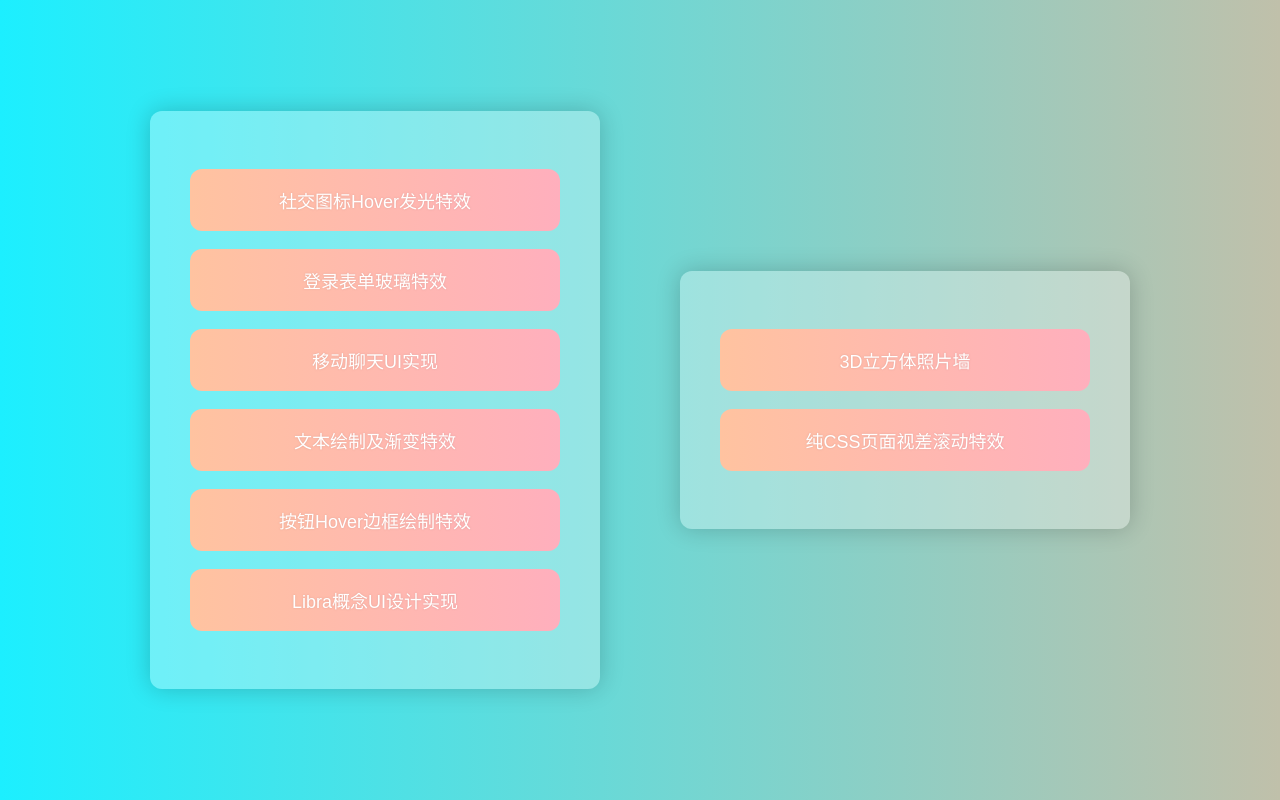
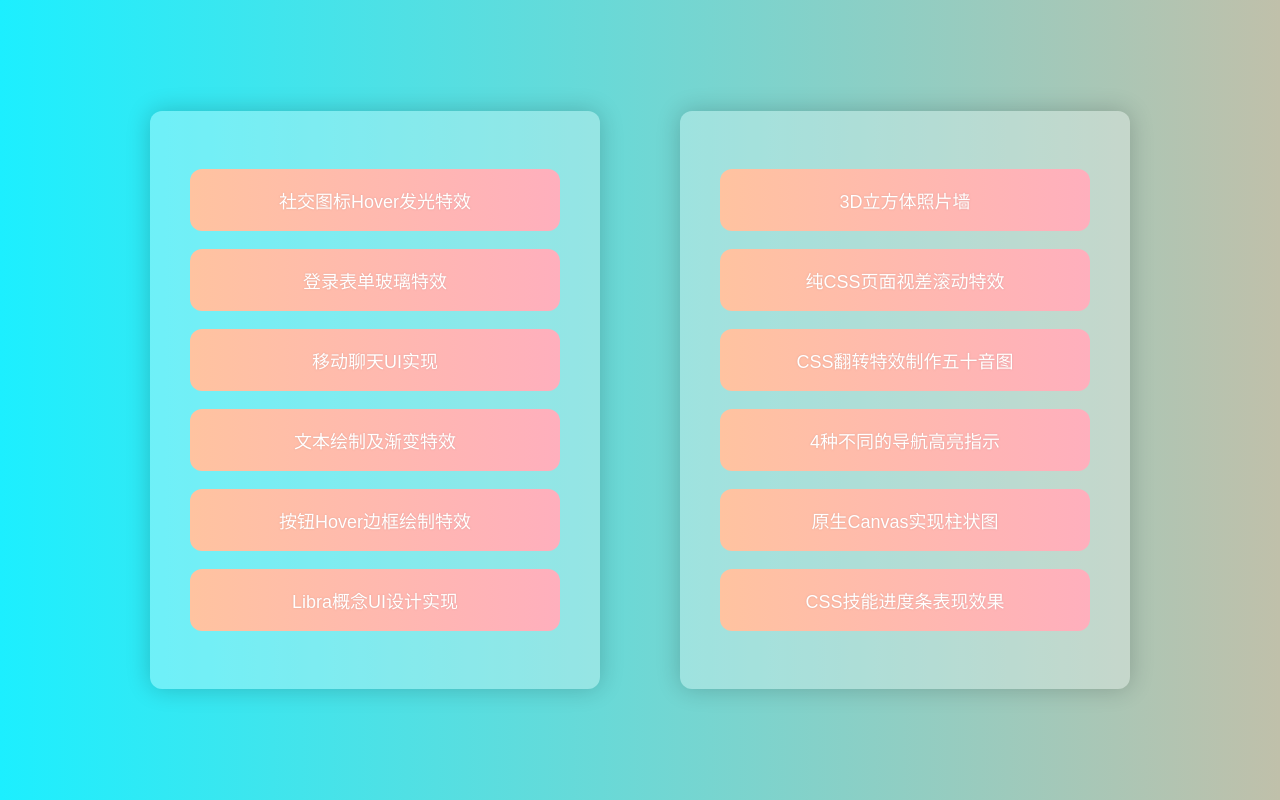
Before and after one commit to zxuqian/html-css-examples, a plain HTML site: page index.html in a window 1280 px wide. Drawn offline with Linux system fonts and the light colour scheme.

Commit message:
Update examples

```diff
--- a/index.html
+++ b/index.html
@@ -41,6 +41,18 @@
           <li>
             <a href="parallax-scrolling">纯CSS页面视差滚动特效</a>
           </li>
+          <li>
+            <a href="japanese-pronunciation">CSS翻转特效制作五十音图</a>
+          </li>
+          <li>
+            <a href="navigation-bar">4种不同的导航高亮指示</a>
+          </li>
+          <li>
+            <a href="canvas-bar-chart">原生Canvas实现柱状图</a>
+          </li>
+          <li>
+            <a href="skill-progress-bar">CSS技能进度条表现效果</a>
+          </li>
         </ul>
       </div>
     </main>
```
